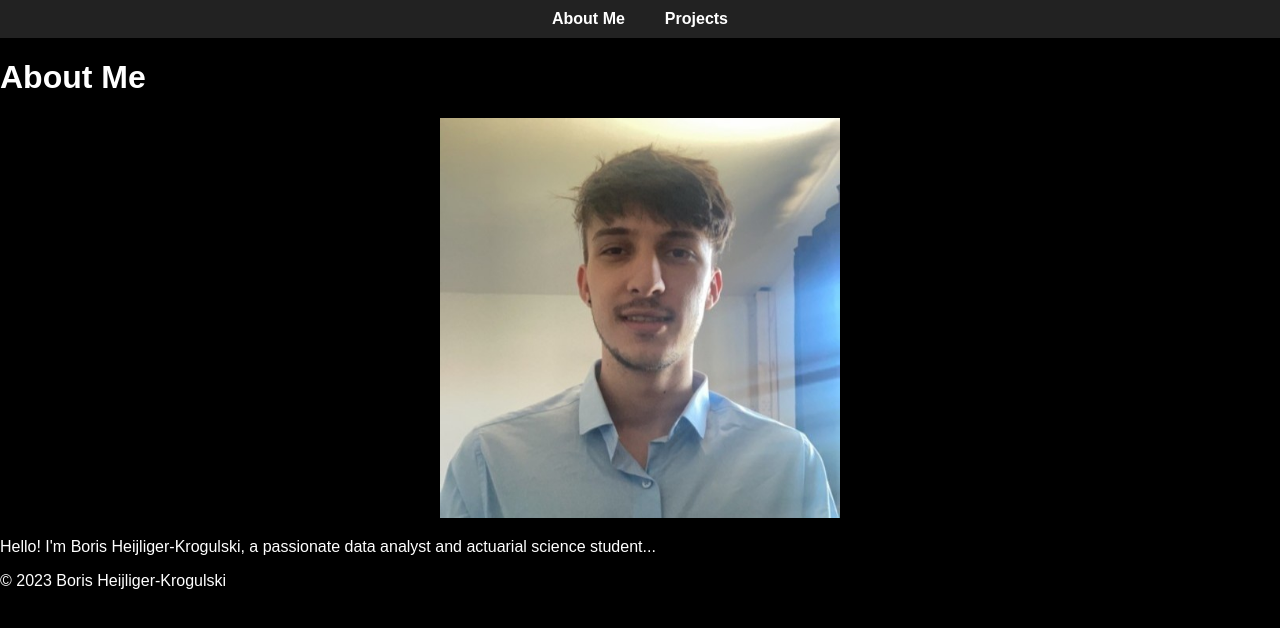
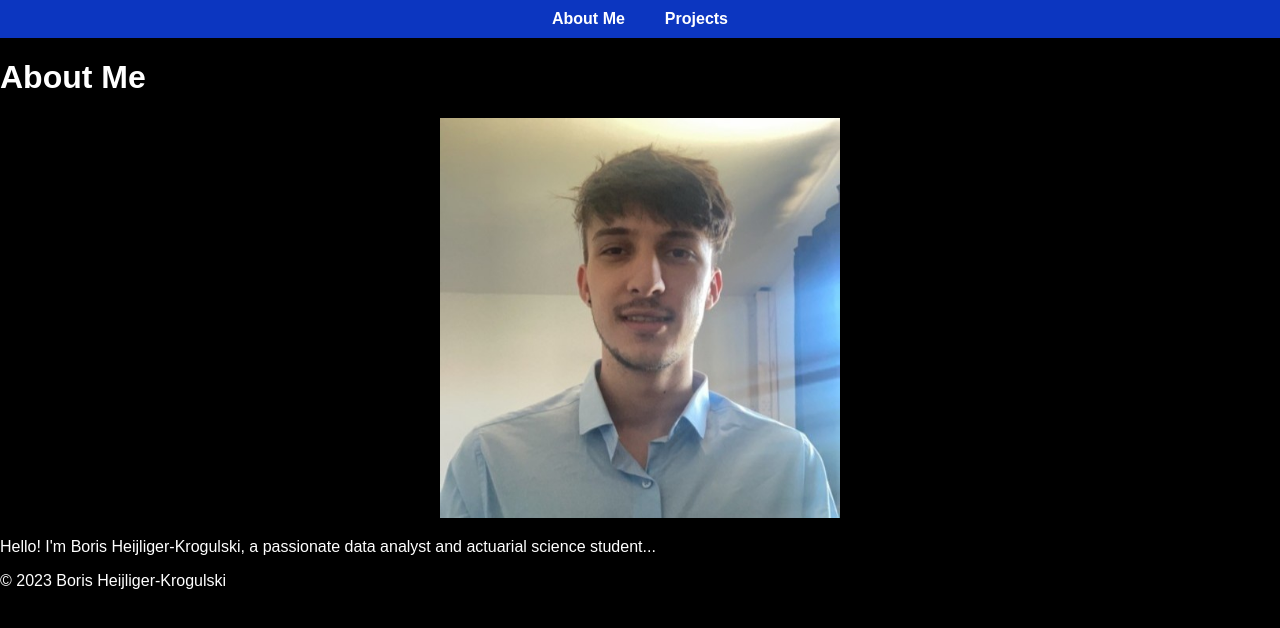
Before and after one commit to bheijliger/Portfolio, a plain HTML site: page index.html in a window 1280 px wide. Drawn offline with Linux system fonts and the light colour scheme.

Commit message:
Update styles.css

```diff
--- a/styles.css
+++ b/styles.css
@@ -39,7 +39,7 @@ body {
 }
 
 nav {
-    background: #222;
+    background: #0c36c0;
     padding: 10px 0;
 }
 nav ul {
```
